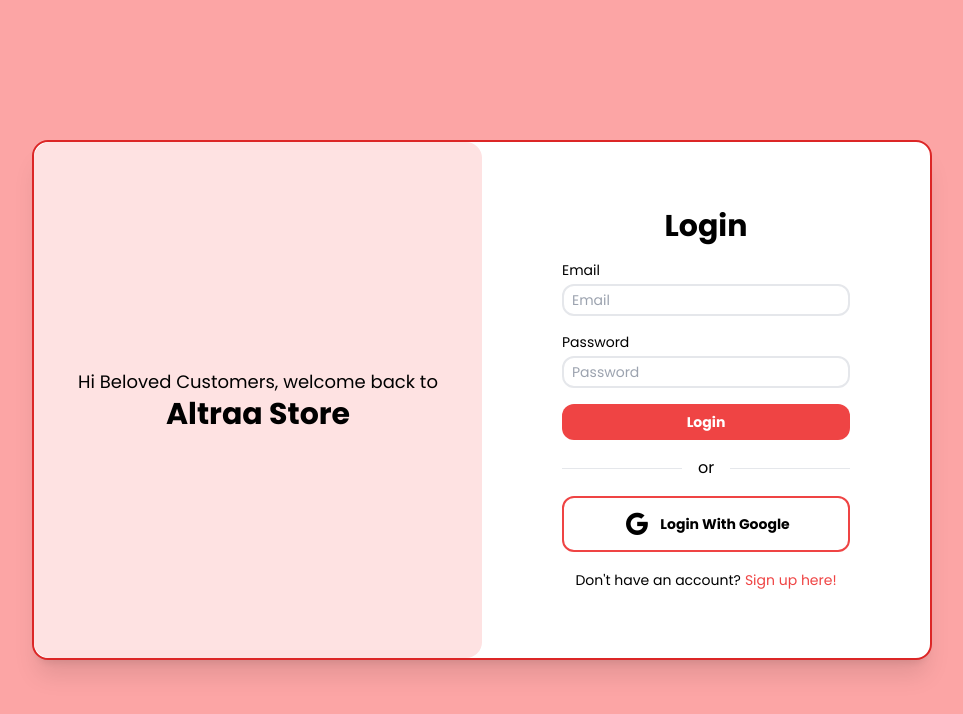
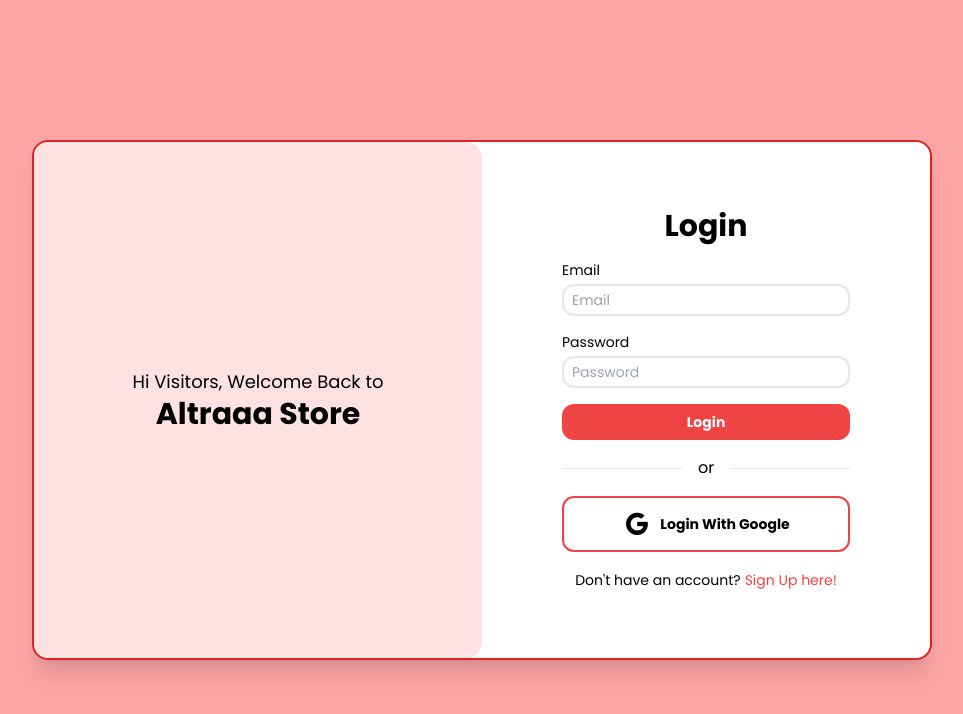
Before and after one commit to Altraaa/online-store, a Next.js app: page /auth/login in a window 1280 px wide. Shown: the top 714 px of the page, without its empty margins (158-1121 px from the left). Built offline with nearby package versions, Linux system fonts and the light colour scheme.

Commit message:
Set up Data Fetching and Refactor auth Layouts

```diff
--- a/package.json
+++ b/package.json
@@ -9,6 +9,7 @@
     "lint": "next lint"
   },
   "dependencies": {
+    "axios": "^1.6.8",
     "bcrypt": "^5.1.1",
     "firebase": "^10.11.0",
     "jsonwebtoken": "^9.0.2",
--- /dev/null
+++ b/src/component/fragments/AuthLayout/AuthLayout.tsx
@@ -0,0 +1,42 @@
+import Link from "next/link";
+
+type AuthLayoutProps = {
+  description?: string;
+  title?: string;
+  label?: string;
+  children?: React.ReactNode;
+  link: string;
+  authQuestion?: string;
+  linkText?: string;
+};
+
+const AuthLayout = (props: AuthLayoutProps) => {
+  const { description, title, label, children, link, authQuestion, linkText } = props;
+
+  return (
+    <div className="h-[520px] w-[900px] flex justify-center bg-white shadow-xl backdrop-blur-lg rounded-2xl border-2 border-red-600">
+      <div className="w-1/2 flex flex-col h-full bg-red-100 rounded-2xl justify-center items-center">
+        <p className="text-lg">{description}</p>
+        <h1 className="text-3xl font-bold">{title}</h1>
+      </div>
+      <div className="w-1/2 flex flex-col h-full justify-center px-20">
+        <h1 className="text-3xl font-bold mb-4 inline-flex justify-center">
+          {label}
+        </h1>
+        {children}
+        <div className="flex items-center w-full justify-center mt-4">
+          <p className="text-sm">{authQuestion}</p>
+          <div className="ml-1">
+            <Link href={link}>
+              <span className="after:content-[''] text-red-500 text-sm after:block after:absolute md:after:h-[1px] xl:after:h-[2px] after:bg-red-600 after:w-0 after:transition-all after:duration-300 md:hover:after:w-[39px] lg:hover:after:w-[40px] xl:hover:after:w-[60px] 2xl:hover:after:w-[80px] transition-all ease-in-out duration-300">
+                {linkText}
+              </span>
+            </Link>
+          </div>
+        </div>
+      </div>
+    </div>
+  );
+};
+
+export default AuthLayout;
--- a/src/component/views/auth/Login.tsx
+++ b/src/component/views/auth/Login.tsx
@@ -1,7 +1,7 @@
+import AuthLayout from "@/component/fragments/AuthLayout/AuthLayout";
 import Button from "@/component/shared-component/button/button";
 import TextField from "@/component/shared-component/textfield/textField";
 import { signIn } from "next-auth/react";
-import Link from "next/link";
 import { useRouter } from "next/router";
 import { FormEvent, useState } from "react";
 
@@ -40,15 +40,14 @@ const LoginView = () => {
 
   return (
     <div className="h-screen w-screen flex justify-center bg-red-300 items-center">
-      <div className="h-[520px] w-[900px] flex justify-center bg-white shadow-xl backdrop-blur-lg rounded-2xl border-2 border-red-600">
-        <div className="w-1/2 flex flex-col h-full bg-red-100 rounded-2xl justify-center items-center">
-          <p className="text-lg">Hi Beloved Customers, welcome back to</p>
-          <h1 className="text-3xl font-bold">Altraa Store</h1>
-        </div>
-        <div className="w-1/2 flex flex-col h-full justify-center px-20">
-          <h1 className="text-3xl font-bold mb-4 inline-flex justify-center">
-            Login
-          </h1>
+      <AuthLayout
+        description="Hi Visitors, Welcome Back to"
+        title="Altraaa Store"
+        label="Login"
+        link="/auth/register"
+        linkText="Sign Up here!"
+        authQuestion="Don't have an account?"
+      >
         <form
           onSubmit={handleSubmit}
           className="flex w-full flex-col space-y-4"
@@ -65,11 +64,11 @@ const LoginView = () => {
             type="password"
             placeholder="Password"
           />
-            {error && <p className="text-red-500">{error}</p>}
+          {error && (
+            <p className="text-red-500 inline-flex justify-center">{error}</p>
+          )}
           <div className="w-full flex  mt-1">
-              <Button type="submit">
-                {isLoading ? "Loading..." : "Login"}
-              </Button>
+            <Button type="submit">{isLoading ? "Loading..." : "Login"}</Button>
           </div>
           <div className="w-full gap-4 flex items-center">
             <hr className="w-1/2" />
@@ -79,29 +78,14 @@ const LoginView = () => {
           <div className="w-full">
             <Button
               type="button"
-                onClick={() =>
-                  signIn("google", { callbackUrl, redirect: false })
-                }
+              onClick={() => signIn("google", { callbackUrl, redirect: false })}
               variant="outlined"
             >
               <i className="bx text-3xl bxl-google"></i> Login With Google
             </Button>
           </div>
-            <div className="flex items-center w-full justify-center mt-2">
-              <p className="text-sm">
-                Don{"'"}t have an account? {""}{" "}
-              </p>
-              <div className="ml-1">
-                <Link href={"/auth/register"}>
-                  <span className="after:content-[''] text-red-500 text-sm after:block after:absolute md:after:h-[1px] xl:after:h-[2px] after:bg-red-600 after:w-0 after:transition-all after:duration-300 md:hover:after:w-[39px] lg:hover:after:w-[40px] xl:hover:after:w-[60px] 2xl:hover:after:w-[80px] transition-all ease-in-out duration-300">
-                    Sign up here!
-                  </span>
-                </Link>
-              </div>
-            </div>
         </form>
-        </div>
-      </div>
+      </AuthLayout>
     </div>
   );
 };
--- a/src/component/views/auth/Register.tsx
+++ b/src/component/views/auth/Register.tsx
@@ -1,5 +1,7 @@
+import AuthLayout from "@/component/fragments/AuthLayout/AuthLayout";
 import Button from "@/component/shared-component/button/button";
 import TextField from "@/component/shared-component/textfield/textField";
+import authServices from "@/services/auth/services";
 import Link from "next/link";
 import { useRouter } from "next/router";
 import { FormEvent, useState } from "react";
@@ -21,13 +23,7 @@ const RegisterView = () => {
       phone: form.phone.value,
     };
 
-    const result = await fetch("/api/user/register", {
-      method: "POST",
-      headers: {
-        "Content-Type": "application/json",
-      },
-      body: JSON.stringify(data),
-    });
+    const result = await authServices.registerAccount(data);
 
     if (result.status === 200) {
       form.reset();
@@ -41,15 +37,14 @@ const RegisterView = () => {
 
   return (
     <div className="h-screen w-screen flex justify-center bg-red-300 items-center">
-      <div className="h-[520px] w-[900px] flex justify-center bg-white shadow-xl backdrop-blur-lg rounded-2xl border-2 border-red-600">
-        <div className="w-1/2 flex flex-col h-full bg-red-100 rounded-2xl justify-center items-center">
-          <p className="text-lg">Hi Visitors, Welcome to our Website</p>
-          <h1 className="text-3xl font-bold">Altraa Store</h1>
-        </div>
-        <div className="w-1/2 flex flex-col h-full justify-center px-20">
-          <h1 className="text-3xl font-bold mb-4 inline-flex justify-center">
-            Register
-          </h1>
+      <AuthLayout
+        description="Hi Visitors, Welcome to our Website"
+        title="Altraaa Store"
+        label="Register"
+        link="/auth/login"
+        linkText="Sign In here!"
+        authQuestion="Already have an account?"
+      >
         <form onSubmit={handleSubmit} className="flex flex-col space-y-2">
           <TextField
             name="fullname"
@@ -85,19 +80,8 @@ const RegisterView = () => {
               {isLoading ? "Loading..." : "Register"}
             </Button>
           </div>
-            <div className="flex items-center w-full justify-center mt-2">
-              <p className="text-sm">Already have an account? {""} </p>
-              <div className="ml-1">
-                <Link href={"/auth/login"}>
-                  <span className="after:content-[''] text-red-500 text-sm after:block after:absolute md:after:h-[1px] xl:after:h-[2px] after:bg-red-600 after:w-0 after:transition-all after:duration-300 md:hover:after:w-[39px] lg:hover:after:w-[40px] xl:hover:after:w-[60px] 2xl:hover:after:w-[80px] transition-all ease-in-out duration-300">
-                    Sign in here!
-                  </span>
-                </Link>
-              </div>
-            </div>
         </form>
-        </div>
-      </div>
+      </AuthLayout>
     </div>
   );
 };
--- a/src/pages/api/auth/[...nextauth].ts
+++ b/src/pages/api/auth/[...nextauth].ts
@@ -4,7 +4,7 @@ import { compare } from "bcrypt";
 import NextAuth from "next-auth/next";
 import GoogleProvider from "next-auth/providers/google";
 import jwt from "jsonwebtoken";
-import { loginWithGoogle, signIn } from "@/services/auth";
+import { loginWithGoogle, signIn } from "@/services/auth/index";
 
 const authOptions: NextAuthOptions = {
   session: {
--- a/src/pages/api/user/register.ts
+++ b/src/pages/api/user/register.ts
@@ -1,5 +1,5 @@
 import type { NextApiRequest, NextApiResponse } from "next";
-import { signUp } from "@/services/auth";
+import { signUp } from "@/services/auth/index";
 
 export default async function handler(
   req: NextApiRequest,
--- a/src/services/auth/index.tsx
+++ b/src/services/auth/index.tsx
@@ -1,6 +1,5 @@
 import { addData, retrieveDataByField } from "@/lib/firebase/service";
 import bcrypt from "bcrypt";
-import { getDatabase } from "firebase/database";
 
 export async function signUp(
   userData: {
--- /dev/null
+++ b/src/services/auth/services.tsx
@@ -0,0 +1,7 @@
+import instance from "@/lib/axios/instance";
+
+export const authServices = {
+  registerAccount: (data: any) => instance.post("/api/user/register", data),
+};
+
+export default authServices
```
Also changed, not shown: src/lib/axios/instance.ts (added, +26 -0 lines), 1 other file (tests, documents, lock files or other folders). Lines whose indentation alone changed are shown as unchanged.
